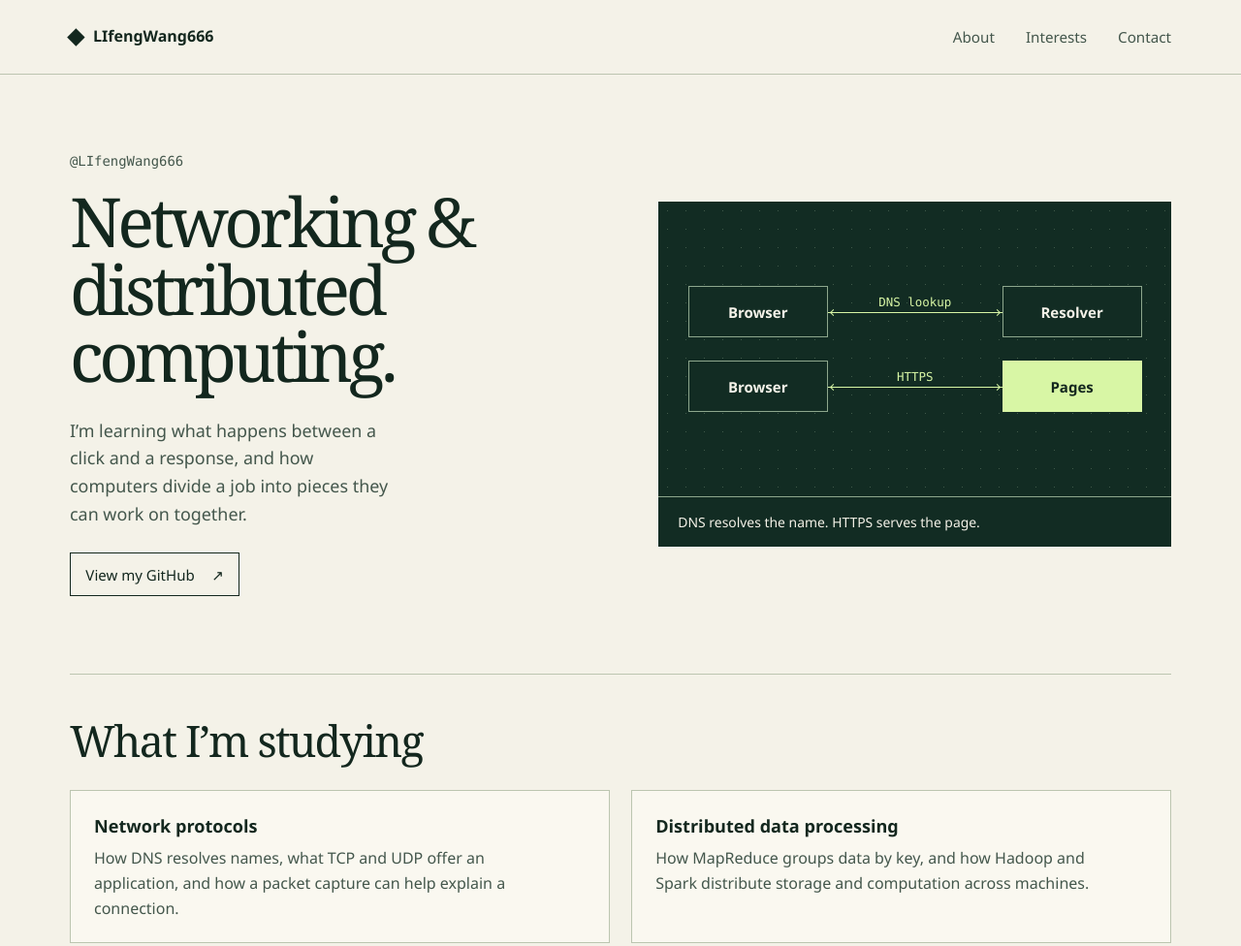
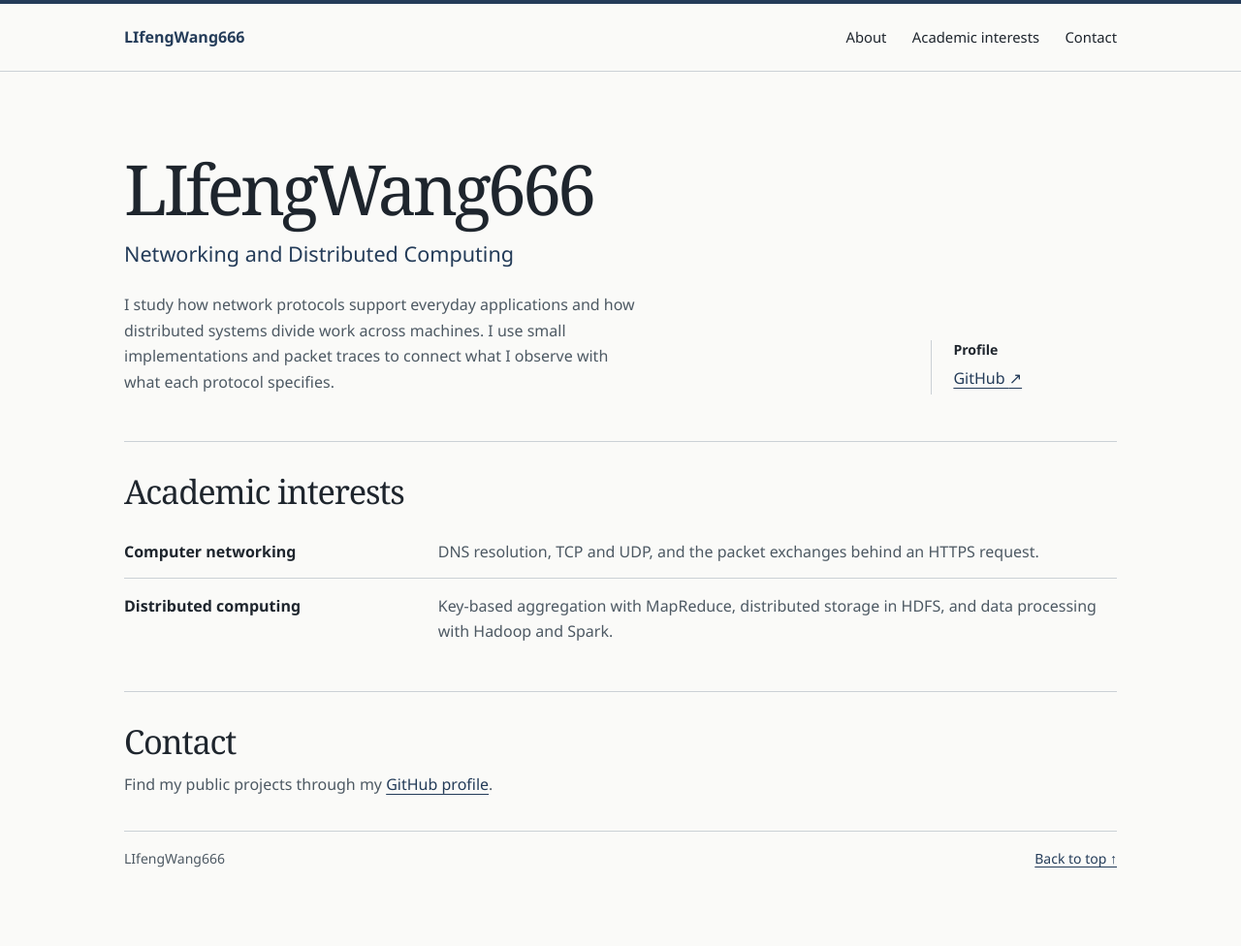
Before and after one commit to LIfengWang666/LIfengWang666.github.io, a plain HTML site: page index.html in a window 1280 px wide. Shown: the top 976 px of the page at 97% size. After the commit the page ends 923 px from the top, so only its background shows below. Drawn offline with Linux system fonts and the light colour scheme.

Commit message:
Refine personal page with an academic layout

```diff
--- a/css/style.css
+++ b/css/style.css
@@ -1,81 +1,214 @@
 :root {
   color-scheme: light;
-  --paper: #f4f2e8;
-  --ink: #13271e;
-  --muted: #44574c;
-  --rule: #bcc5b0;
-  --dark: #122c23;
-  --accent: #d8f6a5;
-  --sans: "DM Sans", "Segoe UI", sans-serif;
-  --serif: "Instrument Serif", Georgia, serif;
+  --paper: #fafaf8;
+  --ink: #1e252d;
+  --muted: #4d5963;
+  --accent: #243c59;
+  --rule: #cbd1d6;
+  --serif: "Spectral", Georgia, serif;
+  --sans: "Source Sans 3", "Segoe UI", sans-serif;
 }
 
-*, *::before, *::after { box-sizing: border-box; }
-html { scroll-padding-top: 1.25rem; }
-body { margin: 0; background: var(--paper); color: var(--ink); font: 1rem/1.6 var(--sans); }
-h1, h2, h3, p, figure { margin: 0; }
-a { color: inherit; text-underline-offset: 0.22em; }
-button { font: inherit; }
-[hidden] { display: none !important; }
-:focus-visible { outline: 2px solid currentColor; outline-offset: 5px; }
-
-.wrap { width: min(71rem, 100% - 5rem); margin-inline: auto; }
-.skip-link { position: absolute; inset: 0.6rem auto auto 1rem; z-index: 1; padding: 0.5rem 0.8rem; background: var(--accent); transform: translateY(-160%); }
-.skip-link:focus { transform: translateY(0); }
-
-.site-header { border-bottom: 1px solid var(--rule); }
-.header-inner, .site-nav, .wordmark { display: flex; align-items: center; }
-.header-inner { min-height: 4.75rem; justify-content: space-between; gap: 1rem; flex-wrap: wrap; }
-.wordmark { gap: 0.7rem; font-weight: 700; text-decoration: none; }
-.brand-mark { display: block; width: 0.8rem; aspect-ratio: 1; background: var(--ink); transform: rotate(45deg); }
-.site-nav { gap: 2rem; }
-.site-nav a { text-decoration: none; color: var(--muted); font-size: 0.95rem; }
-.site-nav a:hover, .profile-link:hover, .site-footer a:hover { text-decoration: underline; }
-.menu-toggle { background: transparent; border: 1px solid var(--rule); padding: 0.4rem 0.75rem; cursor: pointer; color: var(--ink); }
-
-.intro { display: grid; grid-template-columns: 1.04fr 1fr; gap: 3.6rem; align-items: center; padding-block: 5rem; }
-.handle { color: var(--muted); margin-bottom: 1.1rem; font: 0.87rem/1.4 "IBM Plex Mono", Consolas, monospace; }
-.intro h1 { font: 400 clamp(2.75rem, 5.5vw, 5.15rem)/0.99 var(--serif); letter-spacing: -0.062em; }
-.intro-text { max-width: 33ch; margin-top: 1.65rem; font-size: 1.12rem; color: var(--muted); }
-.button { display: inline-flex; align-items: center; justify-content: space-between; gap: 1.1rem; padding: 0.61rem 0.96rem; margin-top: 1.6rem; border: 1px solid var(--ink); text-decoration: none; font-size: 0.94rem; }
-.button:hover { background: var(--ink); color: var(--paper); }
-
-.request-figure { background: var(--dark); color: var(--paper); margin: 0; min-width: 0; }
-.figure-diagram { display: grid; gap: 1.5rem; min-height: 19rem; align-content: center; padding: 1.9rem; background-image: radial-gradient(circle, #a5bc9e50 1px, transparent 1px); background-size: 19px 19px; }
-.plot-row { display: grid; grid-template-columns: minmax(4.5rem, 1fr) minmax(4rem, 1.25fr) minmax(4.5rem, 1fr); align-items: end; }
-.plot-node { display: grid; min-height: 3.3rem; place-items: center; background: var(--dark); border: 1px solid #8da78d; font-weight: 600; font-size: clamp(0.75rem, 1.25vw, 0.94rem); }
-.plot-node-accent { background: var(--accent); color: var(--ink); border-color: var(--accent); }
-.plot-link { align-self: center; display: grid; grid-template-rows: 1fr 1fr; color: var(--accent); text-align: center; font: clamp(0.62rem, 1.1vw, 0.78rem)/1.6 "IBM Plex Mono", Consolas, monospace; }
-.plot-link span:first-child { align-self: end; }
-.plot-line { position: relative; align-self: start; border-top: 1px solid var(--accent); }
-.plot-line::before, .plot-line::after { position: absolute; top: -3px; width: 5px; height: 5px; content: ""; border-top: 1px solid var(--accent); border-right: 1px solid var(--accent); }
-.plot-line::before { left: 0.19rem; transform: rotate(-135deg); }
-.plot-line::after { right: 0.19rem; transform: rotate(45deg); }
-.request-figure figcaption { border-top: 1px solid #8da78d; padding: 0.9rem 1.25rem; font-size: 0.87rem; }
-
-.interests { border-top: 1px solid var(--rule); padding-block: 2.6rem 3.6rem; }
-h2 { font: 400 clamp(1.9rem, 3.5vw, 2.8rem)/1.15 var(--serif); letter-spacing: -0.04em; }
-.interest-grid { display: grid; grid-template-columns: repeat(2, minmax(0, 1fr)); gap: 1.4rem; margin-top: 1.6rem; }
-.interest { padding: 1.35rem 1.5rem; border: 1px solid var(--rule); background: #faf8f0; }
-.interest h3 { font-size: 1.13rem; margin-bottom: 0.42rem; }
-.interest p, .contact p { color: var(--muted); max-width: 49ch; }
-.contact { display: flex; flex-wrap: wrap; align-items: end; justify-content: space-between; gap: 1.2rem; padding-block: 2.3rem; border-block: 1px solid var(--rule); }
-.contact p { margin-top: 0.4rem; }
-.profile-link { text-decoration: none; font-weight: 650; }
-.site-footer { display: flex; flex-wrap: wrap; justify-content: space-between; column-gap: 1rem; padding-block: 1.4rem; color: var(--muted); font-size: 0.87rem; }
-.site-footer a { text-decoration: none; }
-
-@media (max-width: 50rem) {
-  .wrap { width: calc(100% - 2.5rem); }
-  .intro { grid-template-columns: 1fr; gap: 2rem; padding-block: 3rem; }
-  .intro h1 { font-size: clamp(2.4rem, 8vw, 4.2rem); }
-  .desktop-break { display: none; }
-  .figure-diagram { min-height: 14.5rem; }
+*, *::before, *::after {
+  box-sizing: border-box;
 }
 
-@media (max-width: 38rem) {
-  .header-inner { min-height: 4rem; }
-  .site-nav { width: 100%; gap: 1.2rem; padding-bottom: 0.8rem; }
-  .interest-grid { grid-template-columns: 1fr; }
-  .figure-diagram { padding-inline: 0.85rem; }
+body {
+  margin: 0;
+  border-top: 4px solid var(--accent);
+  background: var(--paper);
+  color: var(--ink);
+  font: 1rem/1.65 var(--sans);
 }
+
+h1, h2, h3, p {
+  margin: 0;
+}
+
+a {
+  color: var(--accent);
+  text-underline-offset: 0.22em;
+}
+
+a:hover {
+  text-decoration-thickness: 2px;
+}
+
+:focus-visible {
+  outline: 2px solid var(--accent);
+  outline-offset: 4px;
+}
+
+[hidden] {
+  display: none !important;
+}
+
+.container {
+  width: min(64rem, 100% - 4rem);
+  margin-inline: auto;
+}
+
+.skip-link {
+  position: absolute;
+  top: 0.5rem;
+  left: 0.75rem;
+  padding: 0.5rem 0.8rem;
+  transform: translateY(-160%);
+  background: var(--paper);
+}
+
+.skip-link:focus {
+  transform: translateY(0);
+}
+
+.page-header {
+  border-bottom: 1px solid var(--rule);
+}
+
+.header-content {
+  display: flex;
+  min-height: 4.3rem;
+  align-items: center;
+  justify-content: space-between;
+  flex-wrap: wrap;
+  gap: 0.8rem 1.5rem;
+}
+
+.site-name {
+  font-weight: 650;
+  text-decoration: none;
+}
+
+.site-nav {
+  display: flex;
+  flex-wrap: wrap;
+  gap: 0.6rem 1.65rem;
+  font-size: 0.925rem;
+}
+
+.site-nav a {
+  color: var(--ink);
+  text-decoration: none;
+}
+
+.site-nav a:hover {
+  text-decoration: underline;
+}
+
+.menu-toggle {
+  padding: 0.4rem 0.8rem;
+  border: 1px solid var(--rule);
+  background: transparent;
+  color: var(--accent);
+  font: inherit;
+  cursor: pointer;
+}
+
+.profile {
+  display: grid;
+  grid-template-columns: minmax(0, 1fr) minmax(9rem, 12rem);
+  align-items: end;
+  gap: 2.75rem;
+  padding-block: clamp(2.5rem, 6.5vw, 5.25rem) 3rem;
+}
+
+h1 {
+  font: 400 clamp(2.25rem, 5.6vw, 4.8rem)/1.05 var(--serif);
+  letter-spacing: -0.055em;
+  overflow-wrap: anywhere;
+}
+
+.profile-field {
+  margin-top: 0.75rem;
+  color: var(--accent);
+  font-size: clamp(1.08rem, 2.2vw, 1.35rem);
+  font-weight: 550;
+}
+
+.profile-intro > p:last-child {
+  max-width: 58ch;
+  margin-top: 1.35rem;
+  color: var(--muted);
+}
+
+.profile-details {
+  padding: 0 0 0.2rem 1.4rem;
+  border-left: 1px solid var(--rule);
+}
+
+.profile-details h2 {
+  margin-bottom: 0.4rem;
+  font: 650 0.88rem/1.4 var(--sans);
+}
+
+.section {
+  padding-block: 1.85rem 2.15rem;
+  border-top: 1px solid var(--rule);
+}
+
+.section h2 {
+  font: 400 clamp(1.6rem, 3vw, 2.15rem)/1.2 var(--serif);
+  letter-spacing: -0.035em;
+}
+
+.interests-list {
+  margin-top: 0.9rem;
+}
+
+.interest {
+  display: grid;
+  grid-template-columns: minmax(11rem, 1fr) 2.4fr;
+  gap: 0.4rem 2rem;
+  padding: 0.9rem 0;
+}
+
+.interest + .interest {
+  border-top: 1px solid var(--rule);
+}
+
+.interest h3 {
+  font: 650 1rem/1.65 var(--sans);
+}
+
+.interest p, .contact p {
+  color: var(--muted);
+}
+
+.contact p {
+  margin-top: 0.7rem;
+}
+
+.page-footer {
+  display: flex;
+  justify-content: space-between;
+  flex-wrap: wrap;
+  gap: 0.35rem 1rem;
+  padding-block: 1rem 1.6rem;
+  border-top: 1px solid var(--rule);
+  color: var(--muted);
+  font-size: 0.875rem;
+}
+
+@media (max-width: 40rem) {
+  .container {
+    width: calc(100% - 2rem);
+  }
+
+  .site-nav {
+    width: 100%;
+    padding-bottom: 0.85rem;
+  }
+
+  .profile {
+    grid-template-columns: 1fr;
+    gap: 1.45rem;
+  }
+
+  .profile-details {
+    padding-left: 1rem;
+  }
+
+  .interest {
+    grid-template-columns: 1fr;
+  }
+}
--- a/index.html
+++ b/index.html
@@ -3,76 +3,61 @@
 <head>
   <meta charset="utf-8">
   <meta name="viewport" content="width=device-width, initial-scale=1">
-  <meta name="description" content="LIfengWang666's personal page about networking, distributed computing, and learning by building.">
-  <title>LIfengWang666 — Personal Page</title>
+  <meta name="description" content="LIfengWang666's academic interests in computer networking and distributed computing.">
+  <title>LIfengWang666 | Academic Profile</title>
   <link rel="icon" href="assets/favicon.png" type="image/png">
   <link rel="stylesheet" href="css/style.css">
   <script src="js/main.js" defer></script>
 </head>
 <body>
   <a class="skip-link" href="#main">Skip to content</a>
-  <header class="site-header" id="top">
-    <div class="wrap header-inner">
-      <a class="wordmark" href="#top"><span class="brand-mark" aria-hidden="true"></span>LIfengWang666</a>
+
+  <header class="page-header" id="top">
+    <div class="container header-content">
+      <a class="site-name" href="#top">LIfengWang666</a>
       <button class="menu-toggle" type="button" aria-controls="site-nav" aria-expanded="false" hidden>Menu</button>
-      <nav class="site-nav" id="site-nav" aria-label="Main navigation">
+      <nav id="site-nav" class="site-nav" aria-label="Main navigation">
         <a href="#about">About</a>
-        <a href="#interests">Interests</a>
+        <a href="#interests">Academic interests</a>
         <a href="#contact">Contact</a>
       </nav>
     </div>
   </header>
 
-  <main class="wrap" id="main">
-    <section class="intro" id="about" aria-labelledby="intro-title">
-      <div class="intro-copy">
-        <p class="handle">@LIfengWang666</p>
-        <h1 id="intro-title">Networking &amp;<br>distributed<br class="desktop-break"> computing.</h1>
-        <p class="intro-text">I’m learning what happens between a click and a response, and how computers divide a job into pieces they can work on together.</p>
-        <a class="button" href="https://github.com/LIfengWang666">View my GitHub <span aria-hidden="true">↗</span></a>
+  <main class="container" id="main" tabindex="-1">
+    <section class="profile" id="about" aria-labelledby="profile-title" tabindex="-1">
+      <div class="profile-intro">
+        <h1 id="profile-title">LIfengWang666</h1>
+        <p class="profile-field">Networking and Distributed Computing</p>
+        <p>I study how network protocols support everyday applications and how distributed systems divide work across machines. I use small implementations and packet traces to connect what I observe with what each protocol specifies.</p>
       </div>
-
-      <figure class="request-figure">
-        <div class="figure-diagram" role="img" aria-label="A browser can use a DNS resolver to find an address and then use HTTPS to reach GitHub Pages.">
-          <div class="plot-row" aria-hidden="true">
-            <span class="plot-node">Browser</span>
-            <span class="plot-link"><span>DNS lookup</span><span class="plot-line"></span></span>
-            <span class="plot-node">Resolver</span>
-          </div>
-          <div class="plot-row" aria-hidden="true">
-            <span class="plot-node">Browser</span>
-            <span class="plot-link"><span>HTTPS</span><span class="plot-line"></span></span>
-            <span class="plot-node plot-node-accent">Pages</span>
-          </div>
-        </div>
-        <figcaption>DNS resolves the name. HTTPS serves the page.</figcaption>
-      </figure>
+      <aside class="profile-details" aria-labelledby="profile-links">
+        <h2 id="profile-links">Profile</h2>
+        <a href="https://github.com/LIfengWang666">GitHub <span aria-hidden="true">↗</span></a>
+      </aside>
     </section>
 
-    <section class="interests" id="interests" aria-labelledby="interests-title">
-      <h2 id="interests-title">What I’m studying</h2>
-      <div class="interest-grid">
+    <section class="section" id="interests" aria-labelledby="interests-title" tabindex="-1">
+      <h2 id="interests-title">Academic interests</h2>
+      <div class="interests-list">
         <article class="interest">
-          <h3>Network protocols</h3>
-          <p>How DNS resolves names, what TCP and UDP offer an application, and how a packet capture can help explain a connection.</p>
+          <h3>Computer networking</h3>
+          <p>DNS resolution, TCP and UDP, and the packet exchanges behind an HTTPS request.</p>
         </article>
         <article class="interest">
-          <h3>Distributed data processing</h3>
-          <p>How MapReduce groups data by key, and how Hadoop and Spark distribute storage and computation across machines.</p>
+          <h3>Distributed computing</h3>
+          <p>Key-based aggregation with MapReduce, distributed storage in HDFS, and data processing with Hadoop and Spark.</p>
         </article>
       </div>
     </section>
 
-    <section class="contact" id="contact" aria-labelledby="contact-title">
-      <div>
-        <h2 id="contact-title">Find me on GitHub</h2>
-        <p>Visit my public profile for my work on GitHub.</p>
-      </div>
-      <a class="profile-link" href="https://github.com/LIfengWang666">@LIfengWang666 <span aria-hidden="true">↗</span></a>
+    <section class="section contact" id="contact" aria-labelledby="contact-title" tabindex="-1">
+      <h2 id="contact-title">Contact</h2>
+      <p>Find my public projects through my <a href="https://github.com/LIfengWang666">GitHub profile</a>.</p>
     </section>
   </main>
 
-  <footer class="wrap site-footer">
+  <footer class="container page-footer">
     <p>LIfengWang666</p>
     <a href="#top">Back to top <span aria-hidden="true">↑</span></a>
   </footer>
--- a/js/main.js
+++ b/js/main.js
@@ -2,7 +2,7 @@ const menuButton = document.querySelector('.menu-toggle');
 const navigation = document.querySelector('#site-nav');
 
 if (menuButton && navigation) {
-  const narrowViewport = window.matchMedia('(max-width: 38rem)');
+  const narrowViewport = window.matchMedia('(max-width: 40rem)');
 
   function setMenuOpen(open) {
     navigation.hidden = narrowViewport.matches && !open;
@@ -11,11 +11,22 @@ if (menuButton && navigation) {
 
   function updateLayout() {
     menuButton.hidden = !narrowViewport.matches;
+    if (narrowViewport.matches && navigation.contains(document.activeElement)) {
+      menuButton.focus();
+    }
     setMenuOpen(false);
   }
 
   menuButton.addEventListener('click', () => {
     setMenuOpen(menuButton.getAttribute('aria-expanded') !== 'true');
+  });
+
+  navigation.addEventListener('click', (event) => {
+    const link = event.target.closest('a[href^="#"]');
+    if (link && narrowViewport.matches) {
+      document.getElementById(link.hash.slice(1))?.focus();
+      setMenuOpen(false);
+    }
   });
 
   document.addEventListener('keydown', (event) => {
```
Also changed, not shown: assets/favicon.png, 1 other file.
